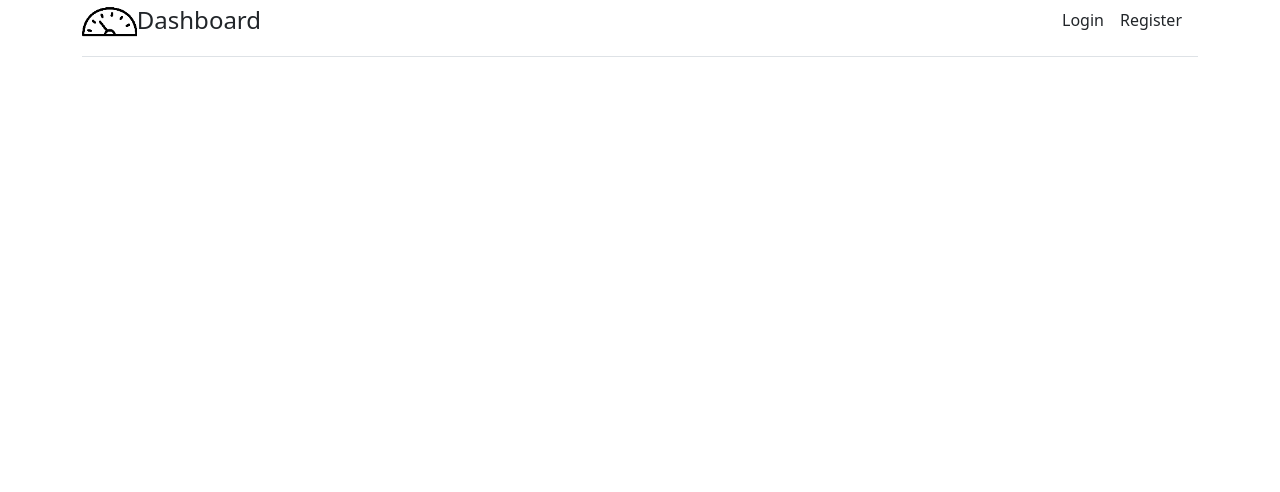
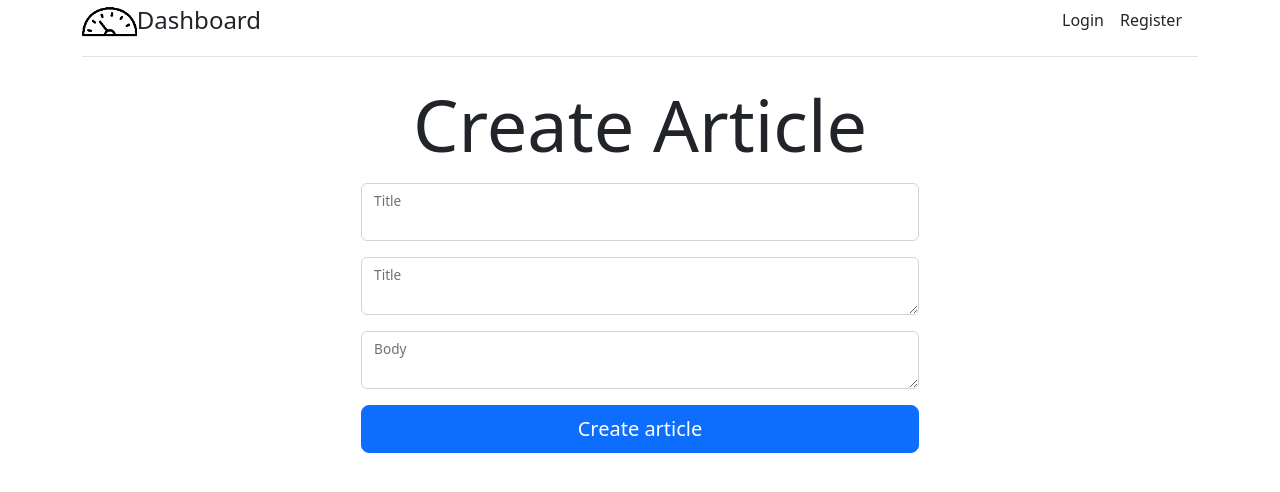
Before and after one commit to rustamovjavohir/vue-project2, a Vue app: page /create-atricle in a window 1280 px wide. Shown: the top 492 px of the page. Built offline with nearby package versions, Linux system fonts and the light colour scheme; no server answers.

Commit message:
add article create page ui

```diff
--- a/src/components/Navbar.vue
+++ b/src/components/Navbar.vue
@@ -12,6 +12,12 @@
     </a>
     <nav class="d-inline-flex mt-2 mt-md-0 ms-md-auto">
       <template v-if="isLoggedIn">
+        <RouterLink
+          :to="{ name: 'create-atricle' }"
+          class="me-3 py-2 text-dark text-decoration-none"
+        >
+          Create article
+        </RouterLink>
         <RouterLink
           :to="{ name: 'home' }"
           class="me-3 py-2 text-dark text-decoration-none"
--- a/src/router/index.js
+++ b/src/router/index.js
@@ -1,5 +1,5 @@
 import { createRouter, createWebHistory } from 'vue-router'
-import { HomeView, RegisterView, LoginView, ArticleDetailView, } from '@/views/'
+import { HomeView, RegisterView, LoginView, ArticleDetailView, CreateFormView } from '@/views/'
 
 const router = createRouter({
 	history: createWebHistory(import.meta.env.BASE_URL),
@@ -24,6 +24,12 @@ const router = createRouter({
 			name: 'article-details',
 			component: ArticleDetailView,
 		},
+		{
+			path: '/create-atricle',
+			name: 'create-atricle',
+			component: CreateFormView,
+		},
+
 	]
 })
 
--- a/src/services/articles.js
+++ b/src/services/articles.js
@@ -7,7 +7,8 @@ const ArticleService = {
 
     articleDetail(slug) {
         return axios.get(`/articles/${slug}`)
-    }
+    },
+
 }
 
 export default ArticleService
--- /dev/null
+++ b/src/ui-components/TextArea.vue
@@ -0,0 +1,30 @@
+<template>
+  <div class="form-floating mb-3">
+    <textarea
+      :type="type"
+      class="form-control"
+      :id="label"
+      :placeholder="placeholder"
+      @input="updateInput"
+      :value="modelValue"
+    ></textarea>
+    <label :for="label">{{ label }}</label>
+  </div>
+</template>
+<script>
+export default {
+  name: "TextArea",
+  props: {
+    label: String,
+    type: String,
+    placeholder: String,
+    modelValue: [String, Number],
+  },
+  methods: {
+    updateInput(e) {
+      this.$emit("update:modelValue", e.target.value);
+    },
+  },
+};
+</script>
+<style></style>
--- a/src/ui-components/index.js
+++ b/src/ui-components/index.js
@@ -1,5 +1,6 @@
 import Button from './Button.vue'
 import Input from './Input.vue'
 import Loader from './Loader.vue'
+import TextArea from './TextArea.vue'
 
-export default [Button, Input, Loader]
+export default [Button, Input, Loader, TextArea]
--- /dev/null
+++ b/src/views/CreateFormView.vue
@@ -0,0 +1,34 @@
+<template>
+  <p class="text-center display-2">Create Article</p>
+  <div class="w-50 mx-auto">
+    <form @submit.prevent>
+      <Input type="text" label="Title" v-model="title" />
+      <TextArea type="text" label="Title" v-model="description"></TextArea>
+      <TextArea type="text" label="Body" v-model="body"></TextArea>
+      <Button @click="createArticleHandler">Create article</Button>
+    </form>
+  </div>
+</template>
+<script>
+export default {
+  data() {
+    return {
+      title: "",
+      description: "",
+      body: "",
+    };
+  },
+  methods: {
+    createArticleHandler() {
+      const article = {
+        title: this.title,
+        body: this.body,
+        description: this.description,
+        tagList: [],
+      };
+      console.log(article);
+    },
+  },
+};
+</script>
+<style></style>
--- a/src/views/index.js
+++ b/src/views/index.js
@@ -4,3 +4,4 @@ export { default as HomeView } from './HomeView.vue'
 export { default as LoginView } from './LoginView.vue'
 export { default as RegisterView } from './RegisterView.vue'
 export { default as ArticleDetailView } from './ArticleDetailView.vue'
+export { default as CreateFormView } from './CreateFormView.vue'
```
